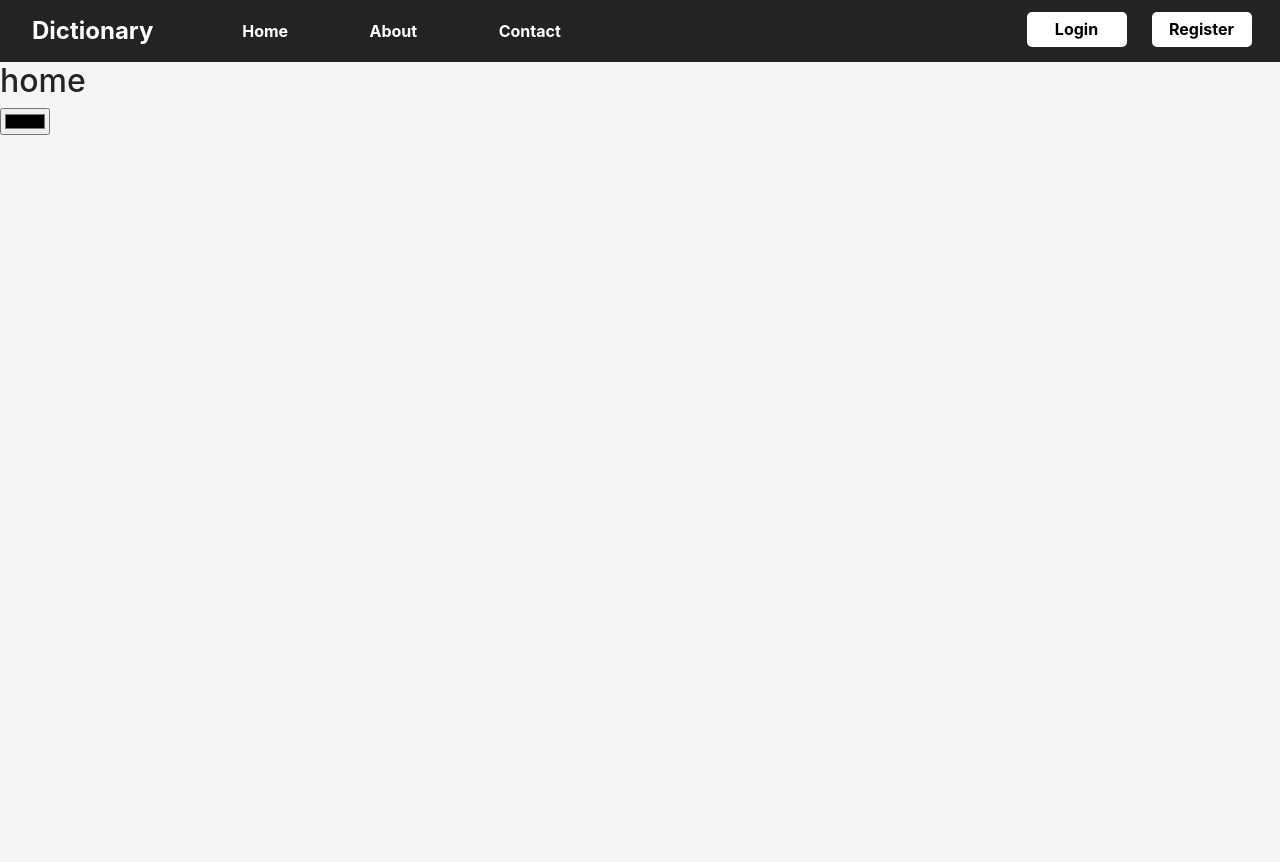
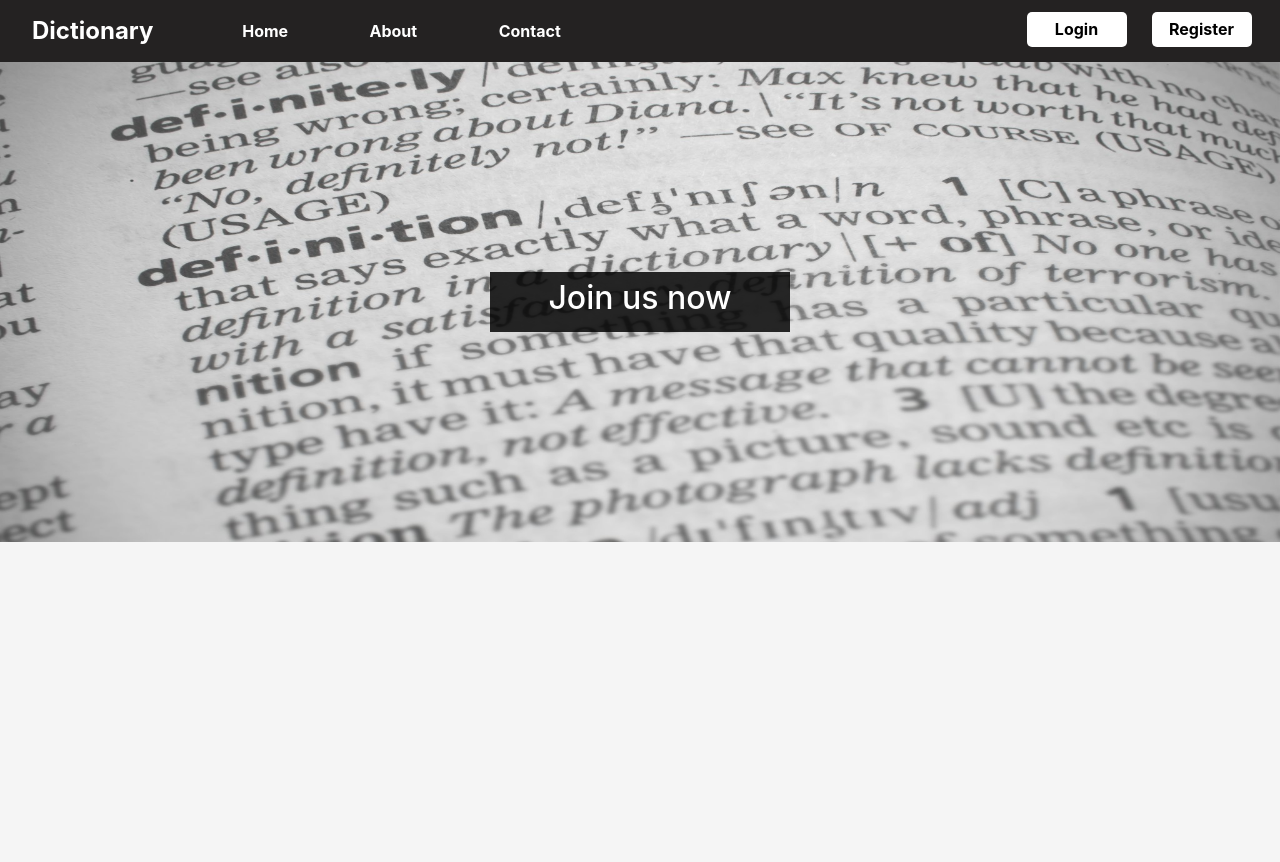
Before and after one commit to berekashvili22/DjangoDictionary, a Django app: page / in a window 1280 px wide. Run offline with Django 3.2, Linux system fonts and the light colour scheme.

Commit message:
landing page demo

```diff
--- a/dictionary_project/dictionary/templates/dictionary/home.html
+++ b/dictionary_project/dictionary/templates/dictionary/home.html
@@ -1,8 +1,13 @@
 {% extends 'dictionary/main.html' %}
 {% load static %}
 {% block content %}
+<div class="home-main-cont">
+    <img src="{% static 'dictionary/images/home/background.jpg' %}" class="home-bg-img" alt="">
+    <div class="home-main-title">
+        <h2>Join us now</h2>
+    </div>
+</div>
+<div class="features-main-cont">
 
-<h2>home</h2>
-<input type="color">
-
+</div>
 {% endblock content %}
```
